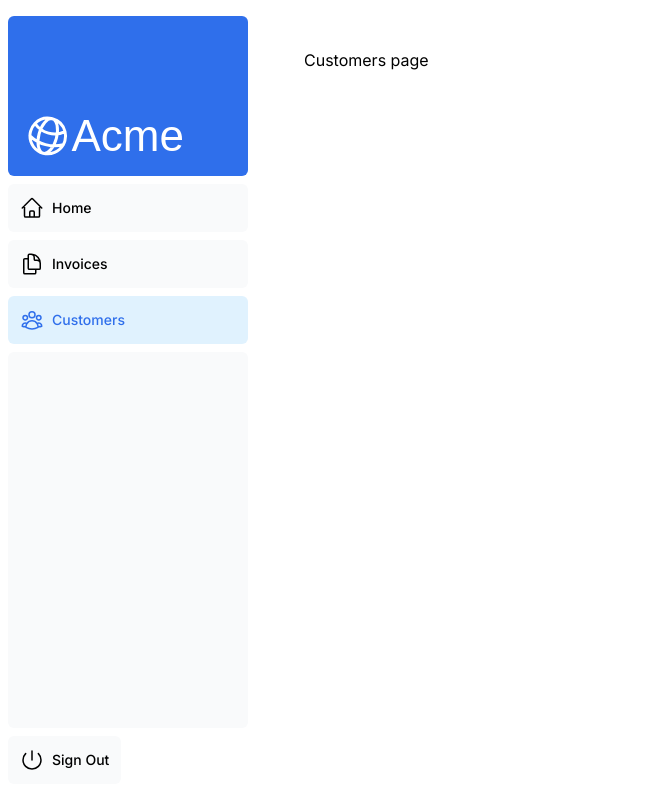
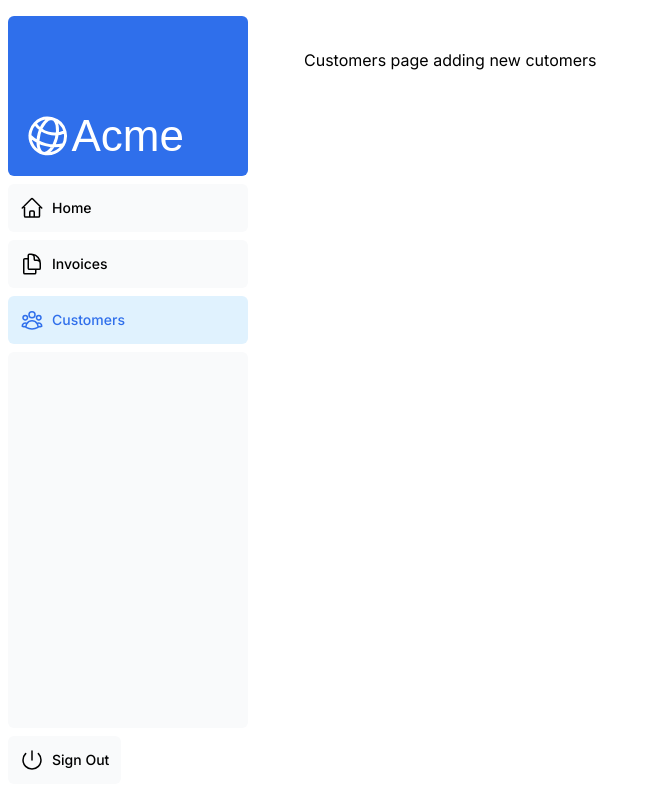
Before and after one commit to umairny/next, a Next.js app: page /dashboard/customers in a window 1280 px wide. Shown: the whole page, without its empty margins (0-651 px from the left). Built offline with nearby package versions, Linux system fonts and the light colour scheme; a web font is replaced by a local one.

Commit message:
testing auth production

```diff
--- a/app/dashboard/customers/page.tsx
+++ b/app/dashboard/customers/page.tsx
@@ -5,5 +5,5 @@ export const metadata: Metadata = {
 };
 
 export default function Page() {
-    return <div>Customers page</div>;
+    return <div>Customers page adding new cutomers</div>;
 }
```
